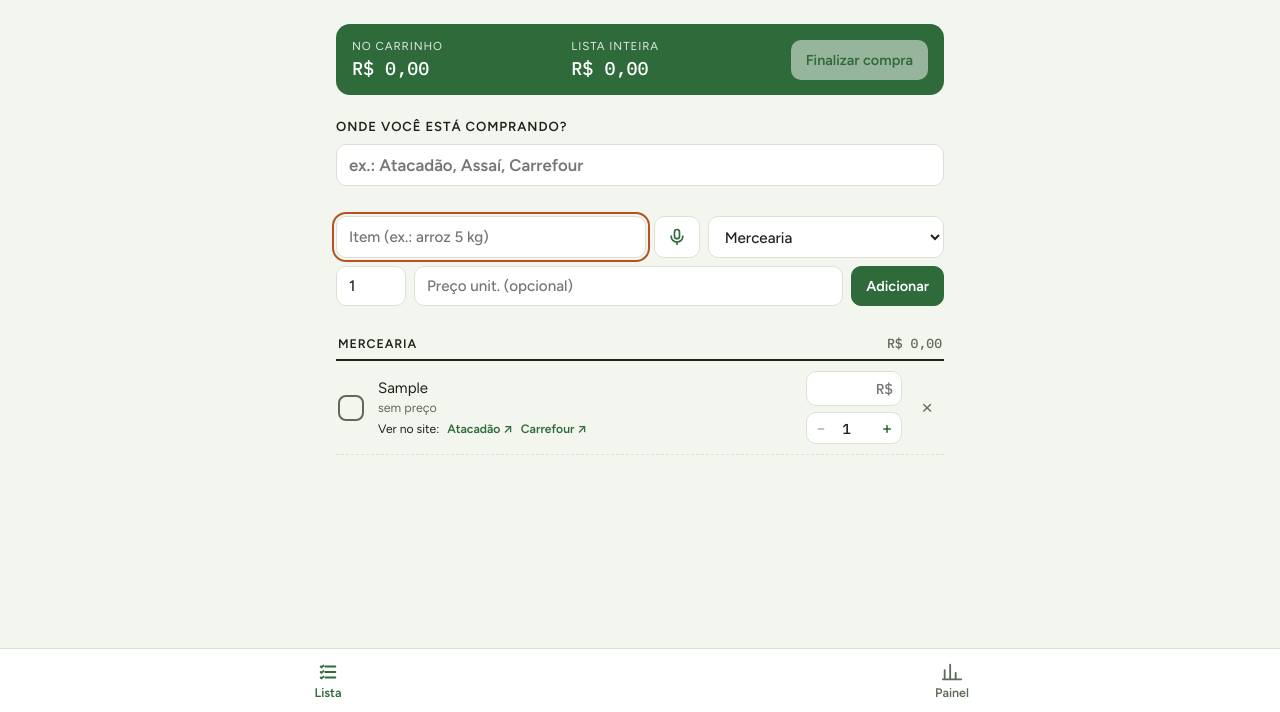
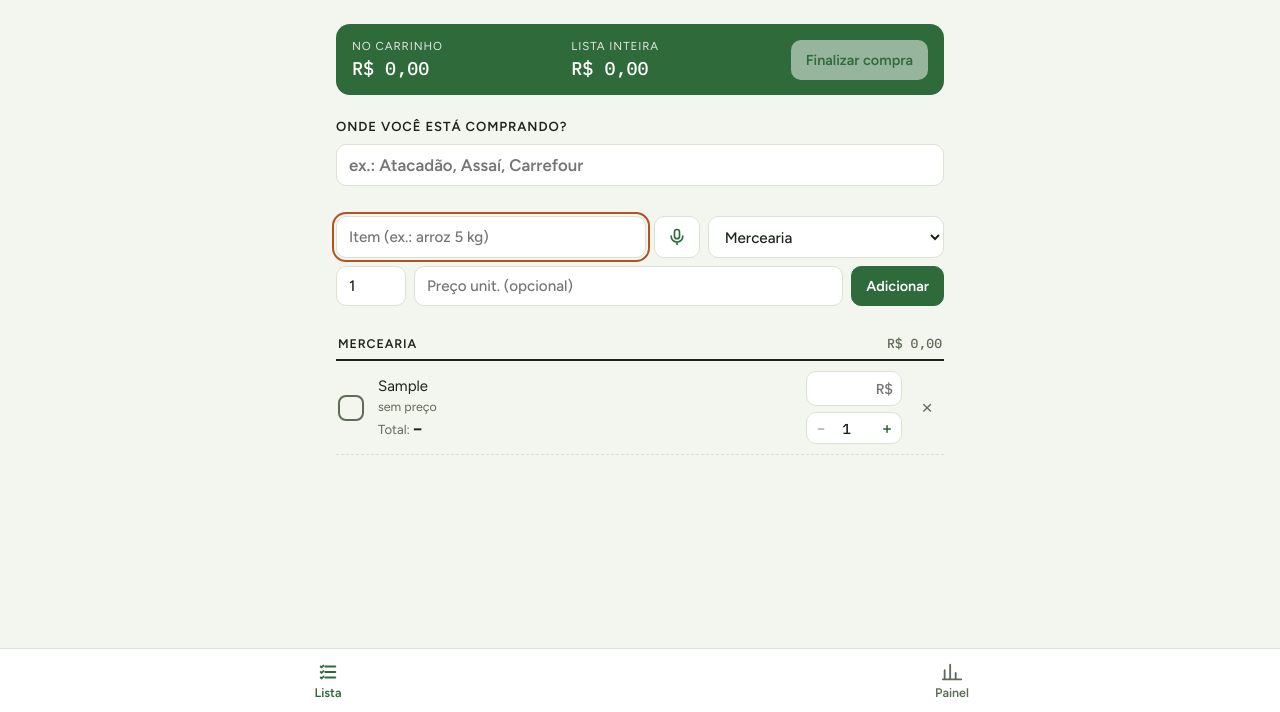
Before and after one commit to maribeirog3w-cloud/lista-compras, a plain HTML site: page index.html in a window 1280 px wide. Both pictures are taken after typing "Sample", "Sample" into the empty fields and a click on the button "Adicionar". Shown: the part 88-800 px from the top of the page. Drawn offline with nearby package versions, Linux system fonts and the light colour scheme.

Commit message:
Troca os links dos sites pelo total de cada item
Co-Authored-By: Claude Opus 5.5 <noreply@anthropic.com>
Claude-Session: https://claude.ai/code/session_01Fgquci9NXoJfT7gqY914t3

```diff
--- a/index.html
+++ b/index.html
@@ -49,6 +49,8 @@ form.add{display:grid;grid-template-columns:2fr 1.3fr;gap:8px}
 .store{display:flex;flex-direction:column;gap:8px}
 .store label{font-weight:600;font-size:.82rem;text-transform:uppercase;letter-spacing:.07em}
 .store input{font-size:1.05rem;font-weight:600}
+.itot{display:block;margin-top:3px;font-size:.82rem;color:var(--muted)}
+.itot strong{color:var(--fg);font-size:.9rem}
 .sites{display:flex;gap:8px;white-space:nowrap;flex-wrap:wrap;margin-top:3px;font-size:.76rem}
 .sites a{color:var(--accent);font-weight:600;text-decoration:none}
 .sites a:hover{text-decoration:underline}
@@ -301,7 +303,6 @@ dialog .acts{display:flex;gap:8px;justify-content:flex-end;flex-wrap:wrap;margin
 <div class="toast" id="toast" hidden></div>
 
 <script>
-const SITES=[["Atacadão","https://www.atacadao.com.br/s?q="],["Carrefour","https://mercado.carrefour.com.br/s?q="]];
 const CATS=["Hortifruti","Carnes e peixes","Frios e laticínios","Padaria","Mercearia","Bebidas","Limpeza","Higiene","Pet","Outros"];
 const brl=v=>(Number(v)||0).toLocaleString("pt-BR",{style:"currency",currency:"BRL"});
 const parseBRL=s=>{if(s==null)return null;s=String(s).trim().replace(/[R$\s]/g,"");if(!s)return null;if(s.includes(","))s=s.replace(/\./g,"").replace(",",".");const n=parseFloat(s);return isFinite(n)&&n>=0?Math.round(n*100)/100:null};
@@ -358,9 +359,7 @@ function render(){
       if(sp){for(const [loja,o] of Object.entries(sp.lojas||{})){const x=el("span","site");const a=el("a",null,loja+" hoje: "+brl(o.preco));
           if(typeof o.url==="string"&&o.url.startsWith("https://")){a.href=o.url;a.target="_blank";a.rel="noopener"}
           x.append(a,document.createTextNode(" · "+(o.produto||"")));n.append(x)}}
-      if(!it.ok){const sl=el("span","sites");sl.append(el("span",null,"Ver no site:"));
-        for(const [nm,base] of SITES){const a=el("a",null,nm+" ↗");a.href=base+encodeURIComponent(it.nome.replace(/\b\d+\s*(un|unid)\b/gi,"").trim());a.target="_blank";a.rel="noopener";sl.append(a)}
-        n.append(sl)}
+      {const tl=el("span","itot");tl.append(el("span",null,"Total: "),el("strong","money",it.preco!=null?brl(it.preco*(it.qtd||1)):"–"));n.append(tl)}
       const p=el("input","price");p.id="p_"+it.id;p.inputMode="decimal";p.placeholder=lp?fmtIn(lp.preco):"R$";p.value=fmtIn(it.preco);p.setAttribute("aria-label","Preço de "+it.nome);
       p.onchange=()=>{const v=parseBRL(p.value);it.preco=v;render();putItem(it)};
       const d=el("button","del","×");d.type="button";d.setAttribute("aria-label","Remover "+it.nome);
```
